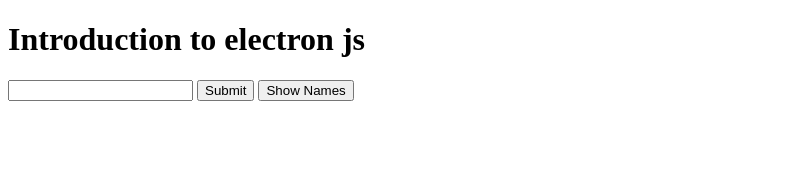
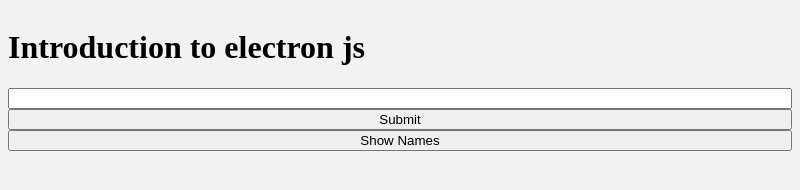
Before and after one commit to hassan-mehedi/electron-workshop, an Electron app: page index.html in a window 800 px wide. Drawn offline with Linux system fonts and the light colour scheme.

Commit message:
feat: add styles

```diff
--- a/index.html
+++ b/index.html
@@ -4,6 +4,7 @@
         <meta charset="UTF-8" />
         <meta http-equiv="X-UA-Compatible" content="IE=edge" />
         <meta name="viewport" content="width=device-width, initial-scale=1.0" />
+        <link rel="stylesheet" href="style.css" />
         <title>Introduction to electron js</title>
     </head>
     <body>
--- /dev/null
+++ b/style.css
@@ -0,0 +1,7 @@
+body {
+    background-color: #f2f2f2;
+    display: flex;
+    flex-direction: column;
+    justify-content: center;
+    /* align-items: center; */
+}
```
